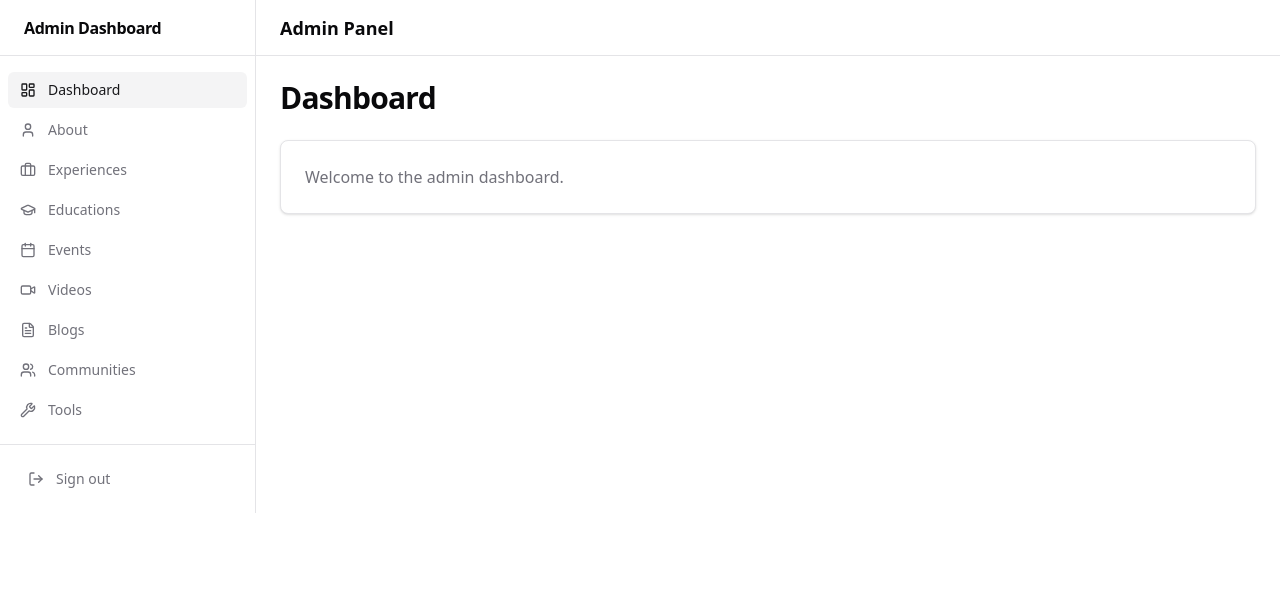
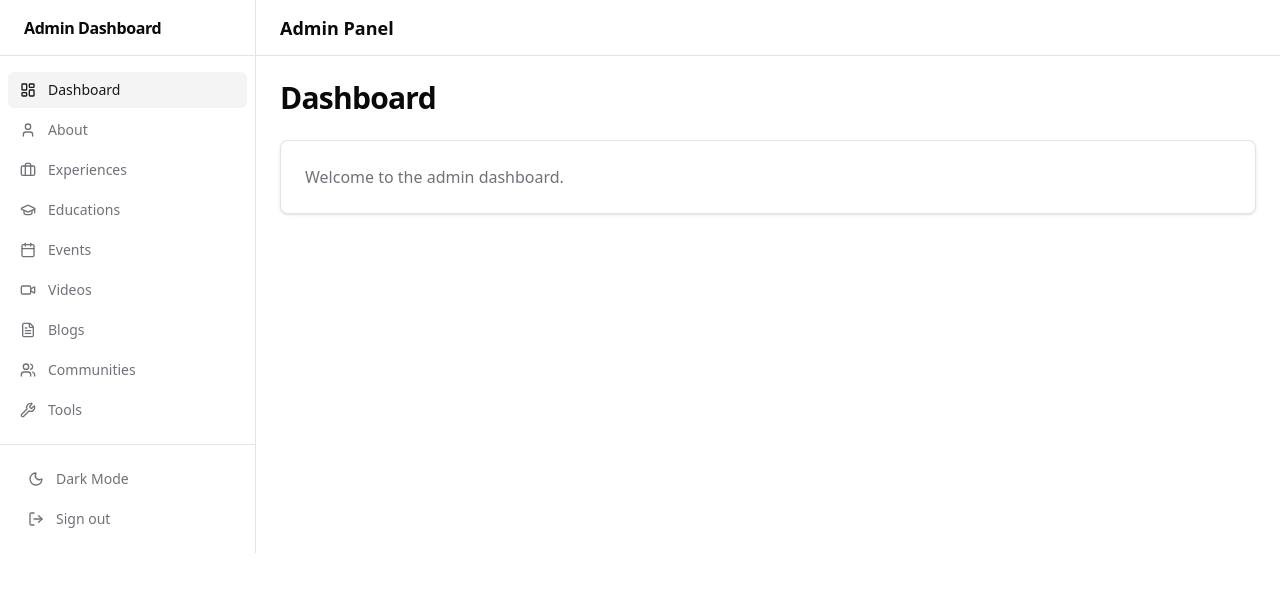
Before and after one commit to dileepadev/admin-dileepa-dev, a Next.js app: page / in a window 1280 px wide. Shown: the top 592 px of the page. Built offline with nearby package versions, Linux system fonts and the light colour scheme.

Commit message:
feat(ui): Add dark mode toggle to sidebar (refs #1)
- Installed next-themes
- Added ThemeProvider component
- Wrapped application in ThemeLayout
- Added theme toggle button to Sidebar
- Configured globals.css for class-based dark mode

```diff
--- a/app/globals.css
+++ b/app/globals.css
@@ -70,9 +70,7 @@
   --radius: 0.5rem;
 }
 
-@media (prefers-color-scheme: dark) {
-  :root {
-    /* Dark Mode - Black Variants */
+.dark {
   --background: #000000;
   --foreground: #ffffff;
 
@@ -101,7 +99,6 @@
   --input: #27272a;
   --ring: #d4d4d8;
 }
-}
 
 @layer base {
   *,
--- a/app/layout.tsx
+++ b/app/layout.tsx
@@ -1,5 +1,6 @@
 import type { Metadata } from "next";
 import { Geist, Geist_Mono } from "next/font/google";
+import { ThemeProvider } from "@/components/providers/theme-provider";
 import "./globals.css";
 
 const geistSans = Geist({
@@ -23,11 +24,18 @@ export default function RootLayout({
   children: React.ReactNode;
 }>) {
   return (
-    <html lang="en">
+    <html lang="en" suppressHydrationWarning>
       <body
         className={`${geistSans.variable} ${geistMono.variable} antialiased`}
       >
-        {children}
+        <ThemeProvider
+          attribute="class"
+          defaultTheme="system"
+          enableSystem
+          disableTransitionOnChange
+        >
+          {children}
+        </ThemeProvider>
       </body>
     </html>
   );
--- a/components/layout/Sidebar.tsx
+++ b/components/layout/Sidebar.tsx
@@ -1,7 +1,9 @@
 "use client";
 
+import * as React from "react";
 import Link from "next/link";
 import { usePathname } from "next/navigation";
+import { useTheme } from "next-themes";
 import { cn } from "@/lib/utils";
 import { logout } from "@/app/actions/auth";
 import {
@@ -14,8 +16,9 @@ import {
   FileText,
   Users,
   Wrench,
-  // Settings,
   LogOut,
+  Sun,
+  Moon,
 } from "lucide-react";
 
 const navigation = [
@@ -32,6 +35,12 @@ const navigation = [
 
 export function Sidebar({ className }: { className?: string }) {
   const pathname = usePathname();
+  const { setTheme, theme } = useTheme();
+  const [mounted, setMounted] = React.useState(false);
+
+  React.useEffect(() => {
+    setMounted(true);
+  }, []);
 
   return (
     <div className={cn("flex h-full w-64 flex-col border-r bg-card", className)}>
@@ -59,13 +68,17 @@ export function Sidebar({ className }: { className?: string }) {
         </nav>
       </div>
       <div className="border-t p-4 space-y-1">
-        {/* <Link
-          href="/settings"
-          className="flex items-center gap-3 rounded-md px-3 py-2 text-sm font-medium text-muted-foreground transition-colors hover:bg-accent hover:text-accent-foreground"
+        <button
+          onClick={() => setTheme(theme === "dark" ? "light" : "dark")}
+          className="flex w-full items-center gap-3 rounded-md px-3 py-2 text-sm font-medium text-muted-foreground transition-colors hover:bg-accent hover:text-accent-foreground"
         >
-          <Settings className="h-4 w-4" />
-          Settings
-        </Link> */}
+          {mounted ? (
+             theme === "dark" ? <Sun className="h-4 w-4" /> : <Moon className="h-4 w-4" />
+          ) : (
+            <span className="h-4 w-4" /> // Placeholder to prevent layout shift
+          )}
+          <span>{mounted ? (theme === "dark" ? "Light Mode" : "Dark Mode") : "Toggle Theme"}</span>
+        </button>
         <button
           onClick={() => logout()}
           className="flex w-full items-center gap-3 rounded-md px-3 py-2 text-sm font-medium text-muted-foreground transition-colors hover:bg-destructive hover:text-destructive-foreground"
--- /dev/null
+++ b/components/providers/theme-provider.tsx
@@ -0,0 +1,11 @@
+"use client";
+
+import * as React from "react";
+import { ThemeProvider as NextThemesProvider } from "next-themes";
+
+export function ThemeProvider({
+  children,
+  ...props
+}: React.ComponentProps<typeof NextThemesProvider>) {
+  return <NextThemesProvider {...props}>{children}</NextThemesProvider>;
+}
--- a/package.json
+++ b/package.json
@@ -24,6 +24,7 @@
     "clsx": "^2.1.1",
     "lucide-react": "^0.563.0",
     "next": "16.1.4",
+    "next-themes": "^0.4.6",
     "react": "19.2.3",
     "react-dom": "19.2.3",
     "tailwind-merge": "^3.4.0",
```
Also changed, not shown: 1 other file (tests, documents, lock files or other folders). Lines whose indentation alone changed are shown as unchanged.
